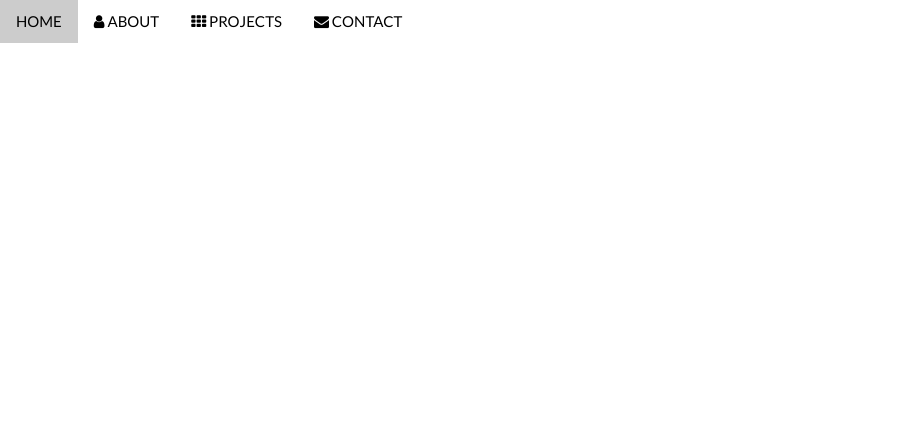
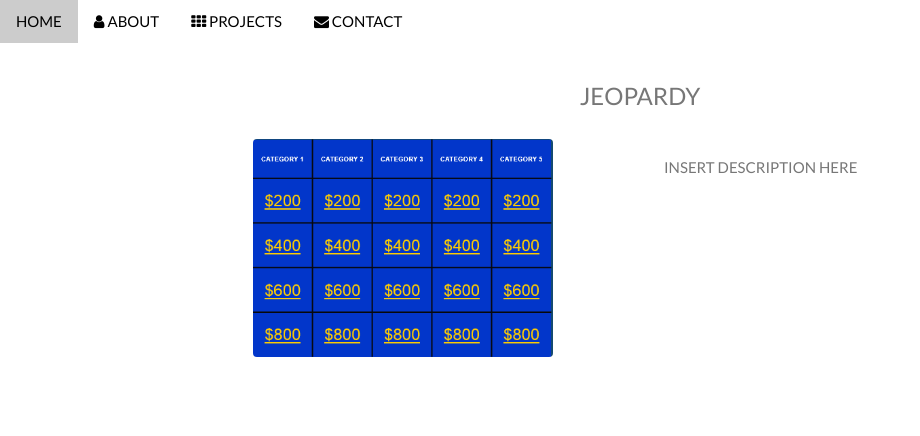
Before and after one commit to jts2bu/jts2bu.github.io, a plain HTML site: page jeopardy.html in a window 1280 px wide. Shown: the whole page, without its empty margins (0-920 px from the left). Drawn offline with nearby package versions, Linux system fonts and the light colour scheme.

Commit message:
adding medbot

```diff
--- a/jeopardy.html
+++ b/jeopardy.html
@@ -27,6 +27,24 @@ body, html {
   </div>
 
 </div>
+
+<div class="w3-content w3-container w3-padding-64" id="about">
+  <h3 class="w3-center">JEOPARDY</h3>
+  <div class="w3-row">
+    <div class="w3-col m6 w3-center w3-padding-large">
+      <img src="/p1.png" class="w3-round w3-image" alt="Photo of Me" width="300" height="200">
+    </div>
+
+    <!-- Hide this text on small devices -->
+    <div class="w3-col m6 w3-hide-small w3-padding-large">
+      <p> INSERT DESCRIPTION HERE
+      </p>
+
+    </div>
+  </div>
+</div>
+
+
 </body>
 
 
```
